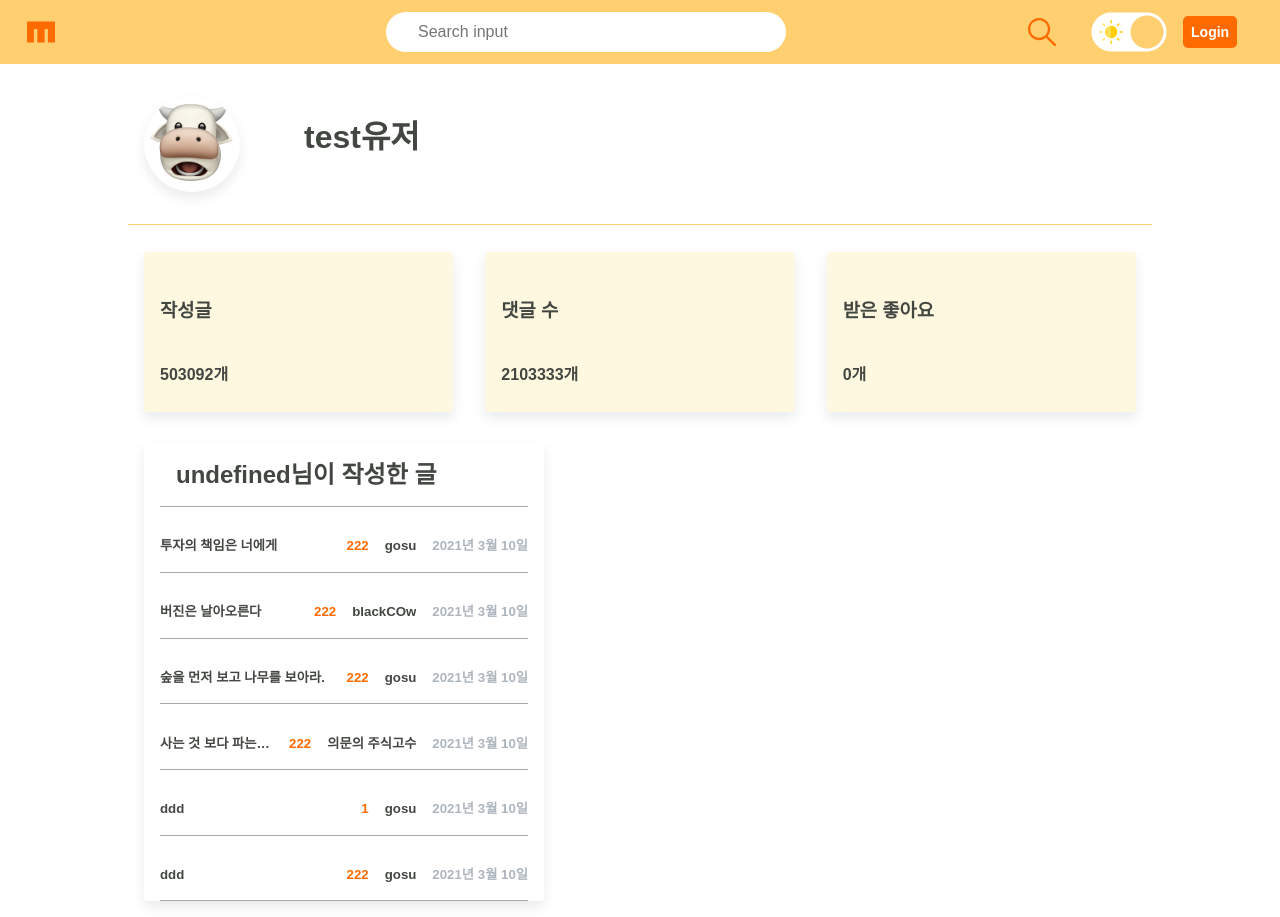
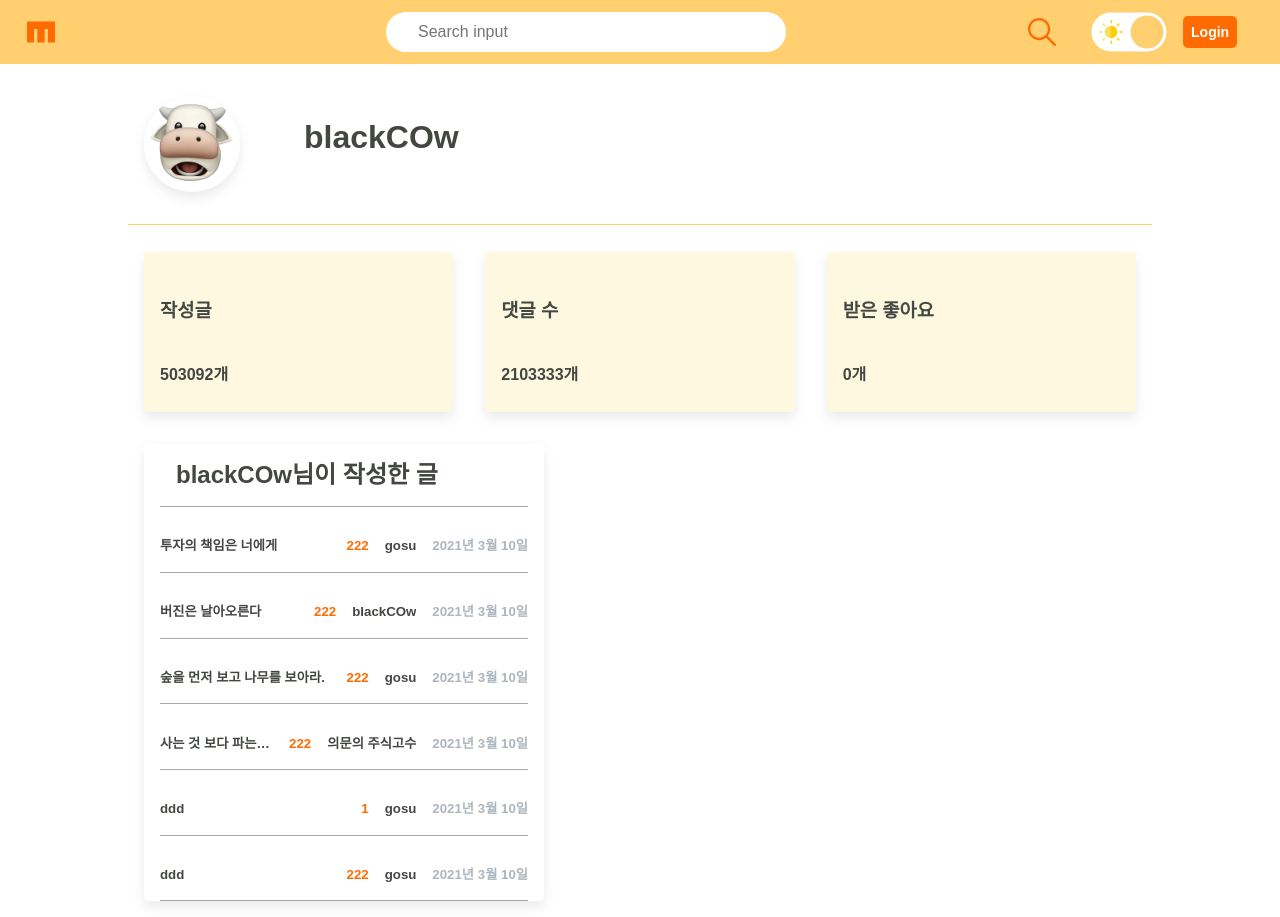
Before and after one commit to blackcowmoo/moomark-frontend, a Next.js app: page /user/blackCOw in a window 1280 px wide. Built offline with nearby package versions, Linux system fonts and the light colour scheme.

Commit message:
Rename file name user page

```diff
--- a/src/pages/user/[id]/index.tsx
+++ b/src/pages/user/[user]/index.tsx
@@ -2,10 +2,11 @@ import { useEffect, useState } from 'react';
 import { useRouter } from 'next/router';
 import UserProfile, { IUserProfile } from '@components/User/UserProfile';
 import DefaultPostList from '@components/PostList/DefaultPostList';
+import TablePostList from '@components/PostList/TablePostList';
 import { HomePageListMock } from 'utils/mock';
 
 const UserPage = () => {
-  const { user } = useRouter().query;
+  const { user, page } = useRouter().query;
   const [userProfile, setUserProfile] = useState<IUserProfile | undefined>(undefined);
   useEffect(() => {
     if (typeof user === 'string') {
@@ -22,9 +23,10 @@ const UserPage = () => {
   return (
     <>
       <UserProfile profile={userProfile} />
-      <div>
+      <>
         <DefaultPostList listTitle={`${user}님이 작성한 글`} postList={HomePageListMock} />
-      </div>
+        <TablePostList listTitle={`${user}님이 작성한 글`} currentPage={Number(page) || 1} range={10}  />
+      </>
     </>
   );
 };
```
